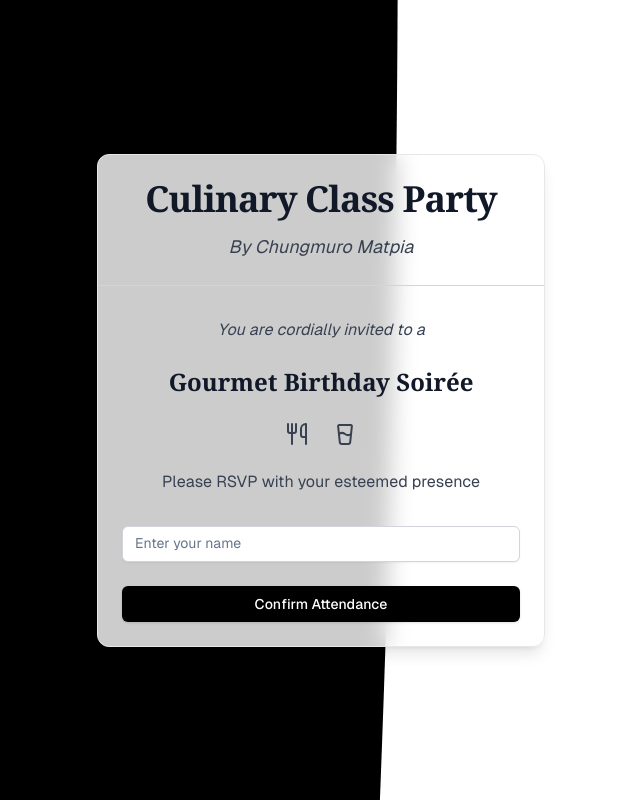
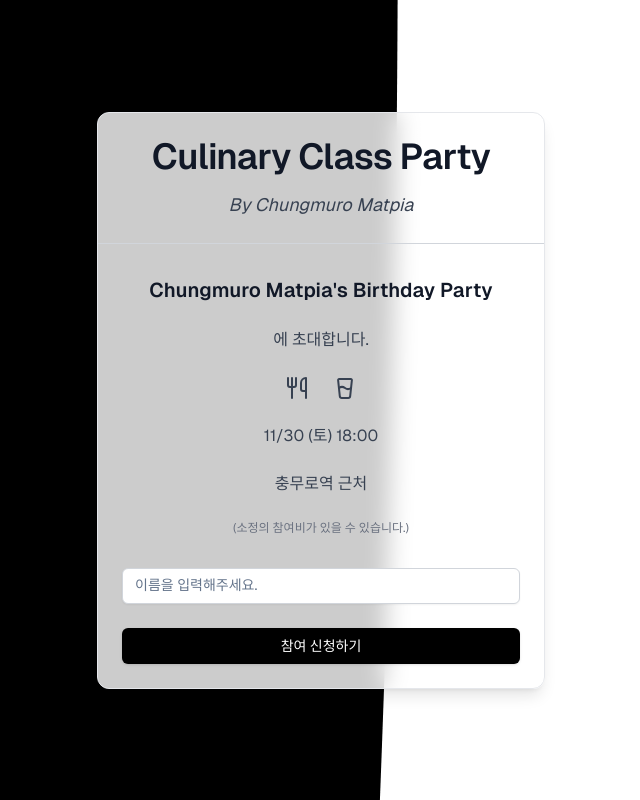
Before and after one commit to siisee11/culinary-party, a Next.js app: page / in a window 1280 px wide. Shown: the whole page, without its empty margins (319-959 px from the left). Built offline with nearby package versions, Linux system fonts and the light colour scheme.

Commit message:
feat: add info

```diff
--- a/src/components/gourmet-birthday-invitation.tsx
+++ b/src/components/gourmet-birthday-invitation.tsx
@@ -42,7 +42,7 @@ export function GourmetBirthdayInvitation() {
         >
           <CardHeader className="text-center border-b border-gray-300 pb-6">
             <CardTitle
-              className={`text-4xl mb-2 font-serif ${
+              className={`text-4xl mb-2  ${
                 submitted ? "text-white" : "text-gray-900"
               }`}
             >
@@ -60,43 +60,43 @@ export function GourmetBirthdayInvitation() {
             {!submitted ? (
               <>
                 <div className="text-center mb-8 space-y-6">
-                  <p className="italic text-gray-700 font-libre">
-                    You are cordially invited to a
+                  <p className="text-xl font-semibold  text-gray-900">
+                    Chungmuro Matpia&apos;s Birthday Party
                   </p>
-                  <p className="text-2xl font-semibold font-serif text-gray-900">
-                    Gourmet Birthday Soirée
-                  </p>
+                  <p className="text-gray-700">에 초대합니다.</p>
                   <div className="flex justify-center space-x-6 text-gray-700">
                     <Utensils className="h-6 w-6 hover:text-gold transition duration-300" />
                     <GlassWater className="h-6 w-6 hover:text-gold transition duration-300" />
                   </div>
-                  <p className="text-gray-700 font-libre">
-                    Please RSVP with your esteemed presence
+                  <p className="text-gray-700">11/30 (토) 18:00</p>
+                  <p className="text-gray-700">충무로역 근처</p>
+                  <p className="text-xs text-gray-500">
+                    (소정의 참여비가 있을 수 있습니다.)
                   </p>
                 </div>
                 <form onSubmit={handleSubmit} className="space-y-6">
                   <Input
                     type="text"
-                    placeholder="Enter your name"
+                    placeholder="이름을 입력해주세요."
                     value={name}
                     onChange={(e) => setName(e.target.value)}
-                    className="w-full bg-white border-gray-300 focus:ring-0 focus:border-gray-500 font-libre"
+                    className="w-full bg-white border-gray-300 focus:ring-0 focus:border-gray-500"
                     required
                   />
                   <Button
                     type="submit"
-                    className="w-full bg-black hover:bg-gray-800 text-white font-libre transition duration-300"
+                    className="w-full bg-black hover:bg-gray-800 text-white  transition duration-300"
                   >
-                    Confirm Attendance
+                    참여 신청하기
                   </Button>
                 </form>
               </>
             ) : (
               <div className="text-center space-y-6 text-white">
-                <p className="text-xl font-semibold font-serif">
+                <p className="text-xl font-semibold">
                   Delighted to have you join us, {name}!
                 </p>
-                <p className="italic font-libre">
+                <p className="italic ">
                   Prepare your palate for an unforgettable gastronomic
                   experience.
                 </p>
```
